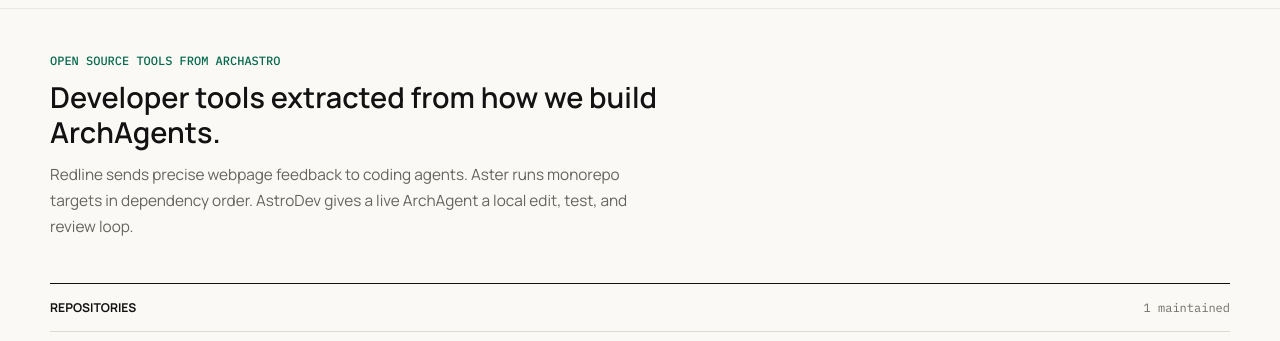
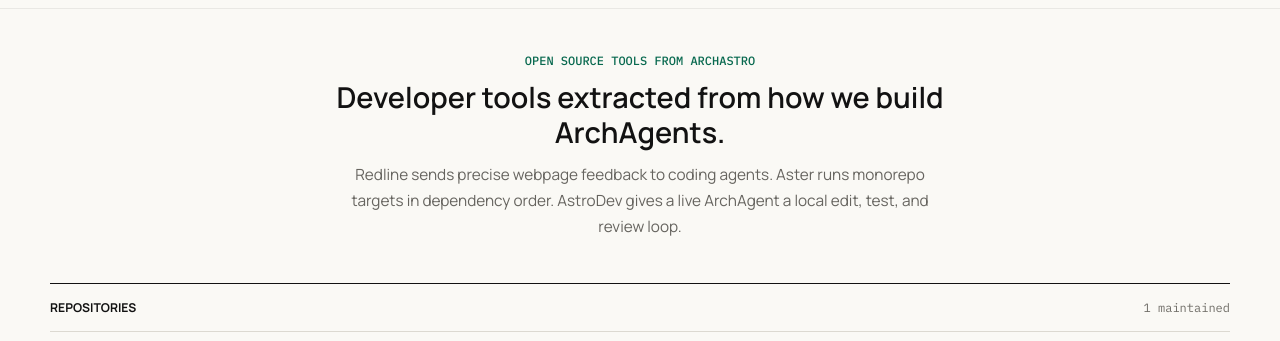
Before and after one commit to ArchAstro/redline, a browser extension: page docs/oss/index.html in a window 1280 px wide. Shown: the part 56-397 px from the top of the page. Drawn offline with Linux system fonts and the light colour scheme.

Commit message:
Center OSS catalog introduction

```diff
--- a/docs/oss/styles.css
+++ b/docs/oss/styles.css
@@ -185,7 +185,9 @@
 
 .catalog-intro {
   max-width: 720px;
+  margin-inline: auto;
   padding: 44px 0 42px;
+  text-align: center;
 }
 
 .eyebrow,
@@ -207,6 +209,7 @@
 
 .catalog-intro h1 {
   max-width: 660px;
+  margin-inline: auto;
   margin-bottom: 12px;
   font-size: 1.8rem;
   font-weight: 600;
@@ -215,6 +218,7 @@
 
 .catalog-intro > p:last-child {
   max-width: 64ch;
+  margin-inline: auto;
   margin-bottom: 0;
   color: var(--muted);
   font-size: 0.96rem;
```
Also changed, not shown: tests/oss-catalog.test.js (+9 -0 lines).
